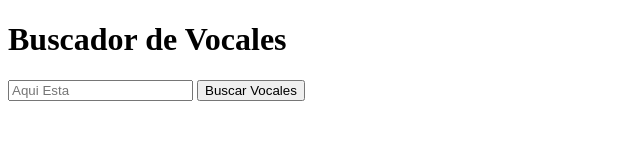
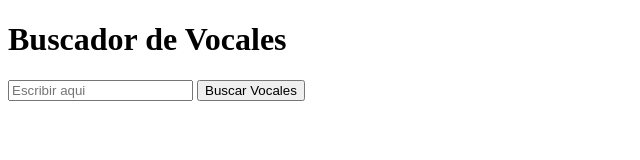
Before and after one commit to KARELIZ01/ProyectoVocales, a plain HTML site: page index.html in a window 1280 px wide. Shown: the full height of the page, 0-640 px from the left. Drawn offline with Linux system fonts and the light colour scheme.

```diff
--- a/index.html
+++ b/index.html
@@ -7,7 +7,7 @@
 </head>
 <body>
     <h1>Buscador de Vocales</h1>
-    <input type="text" id="sentenceInput" placeholder="Aqui Esta">
+    <input type="text" id="sentenceInput" placeholder="Escribir aqui">
     <button onclick="processInput()">Buscar Vocales</button>
     <p id="result"></p>
 
```
